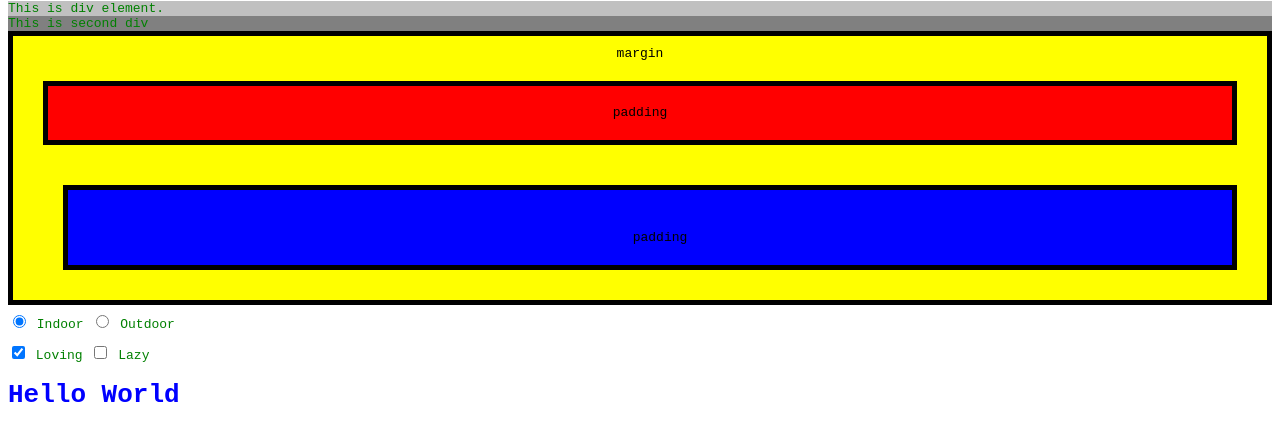
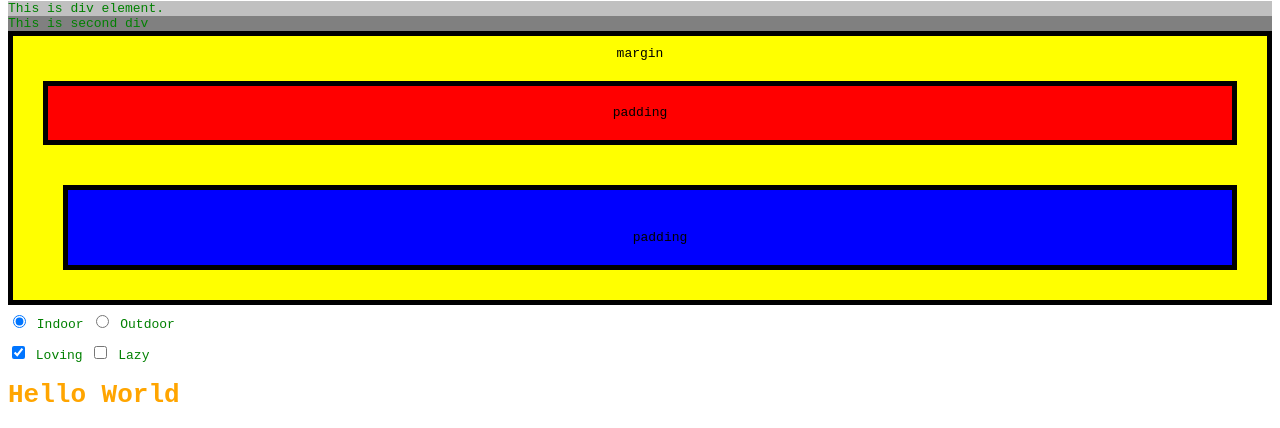
Before and after one commit to shaheer264/Fourth-repository, a plain HTML site: page src/index.html in a window 1280 px wide. Shown: the part 581-1009 px from the top of the page. Drawn offline with Linux system fonts and the light colour scheme.

Commit message:
Override Class Declarations by Styling ID Attributes

```diff
--- a/src/index.html
+++ b/src/index.html
@@ -30,6 +30,6 @@
         <label><input type="radio" name="indoor-outdoor"> Outdoor</label><br><!-- Subtask23 -->
         <label><input type="checkbox" name="personality" checked> Loving</label><!-- Subtask23 -->
         <label><input type="checkbox" name="personality"> Lazy</label><!-- Subtask23 -->
-    <h1 class="pink-text blue-text">Hello World</h1><!-- Subtask28 -->
+    <h1 class="pink-text blue-text" id="orange-text">Hello World</h1><!-- Subtask29 -->
     </body>
 </html>
--- a/src/style.css
+++ b/src/style.css
@@ -57,3 +57,6 @@ body {
 .blue-text {
     color: blue;/*Subtask 28*/
 }
+#orange-text {
+    color: orange;/*Subtask 29*/
+}
```
